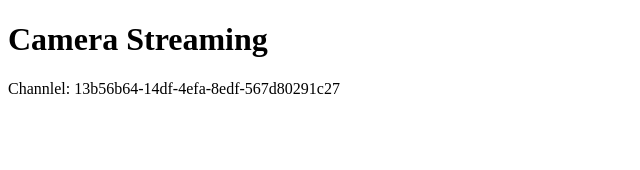
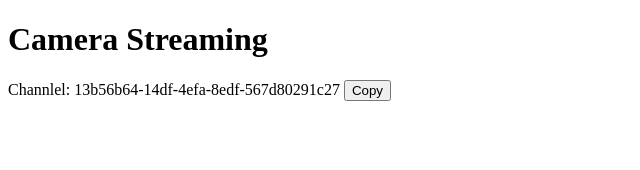
Before and after one commit to minusno0708/smart-security-camera, a Nuxt app in the folder client/: page /camera in a window 1280 px wide. Shown: the top 170 px of the page, without its empty margins (0-640 px from the left). Built offline with nearby package versions, Linux system fonts and the light colour scheme; no server answers.

Commit message:
feat:idをコピーするボタンを追加する

```diff
--- a/client/pages/camera.vue
+++ b/client/pages/camera.vue
@@ -1,7 +1,10 @@
 <template>
     <h1>Camera Streaming</h1>
 
-    <p>Channlel: {{ channel_id }}</p>
+    <p>
+    Channlel: {{ channel_id }}
+    <button @click="idCopy">Copy</button>
+    </p>
 
     <video ref="videoRef" autoplay></video>
     <canvas ref="canvasRef" style="display: none"></canvas>
@@ -92,4 +95,8 @@ const sendFrame = () => {
         }
     }, 100);
 }
+
+const idCopy = () => {
+    navigator.clipboard.writeText(channel_id.value);
+}
 </script>
```
